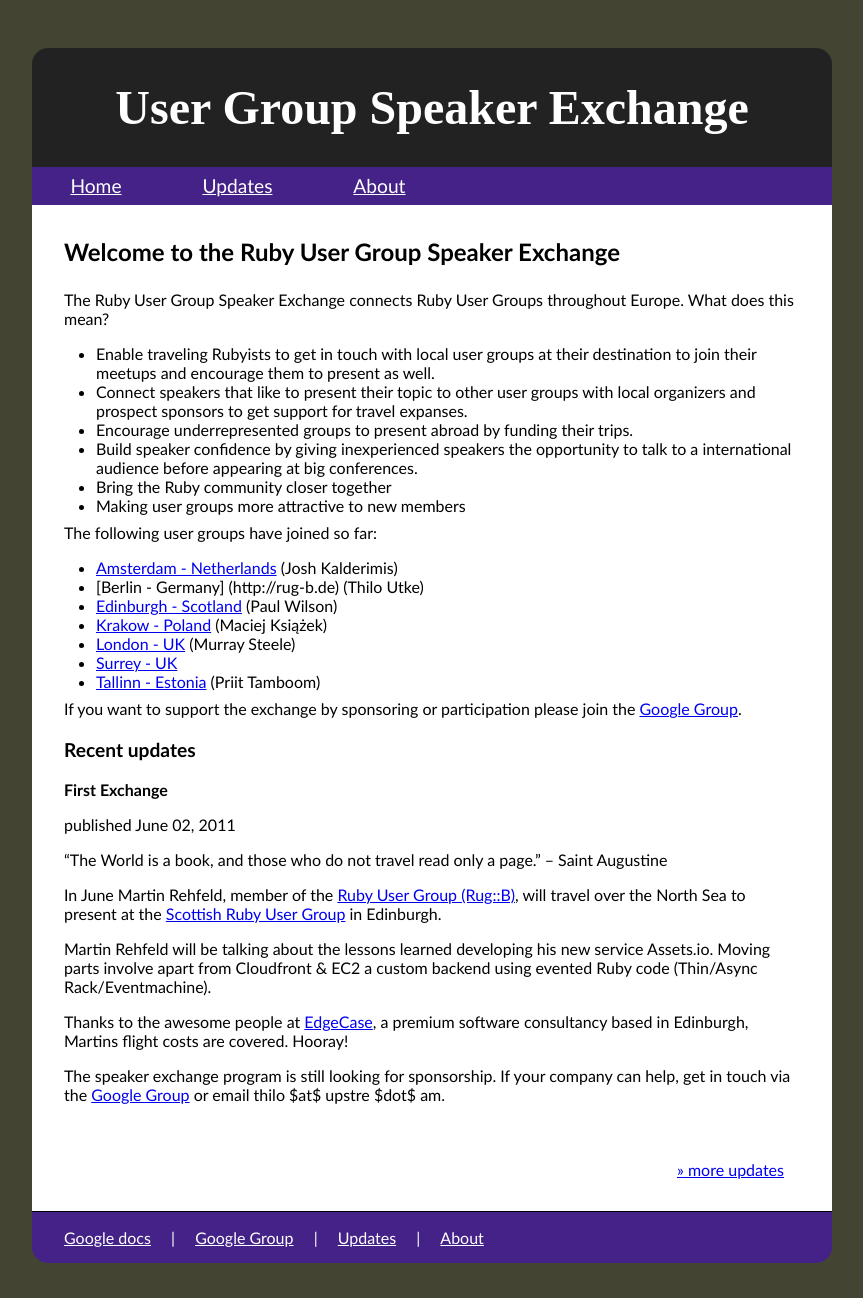
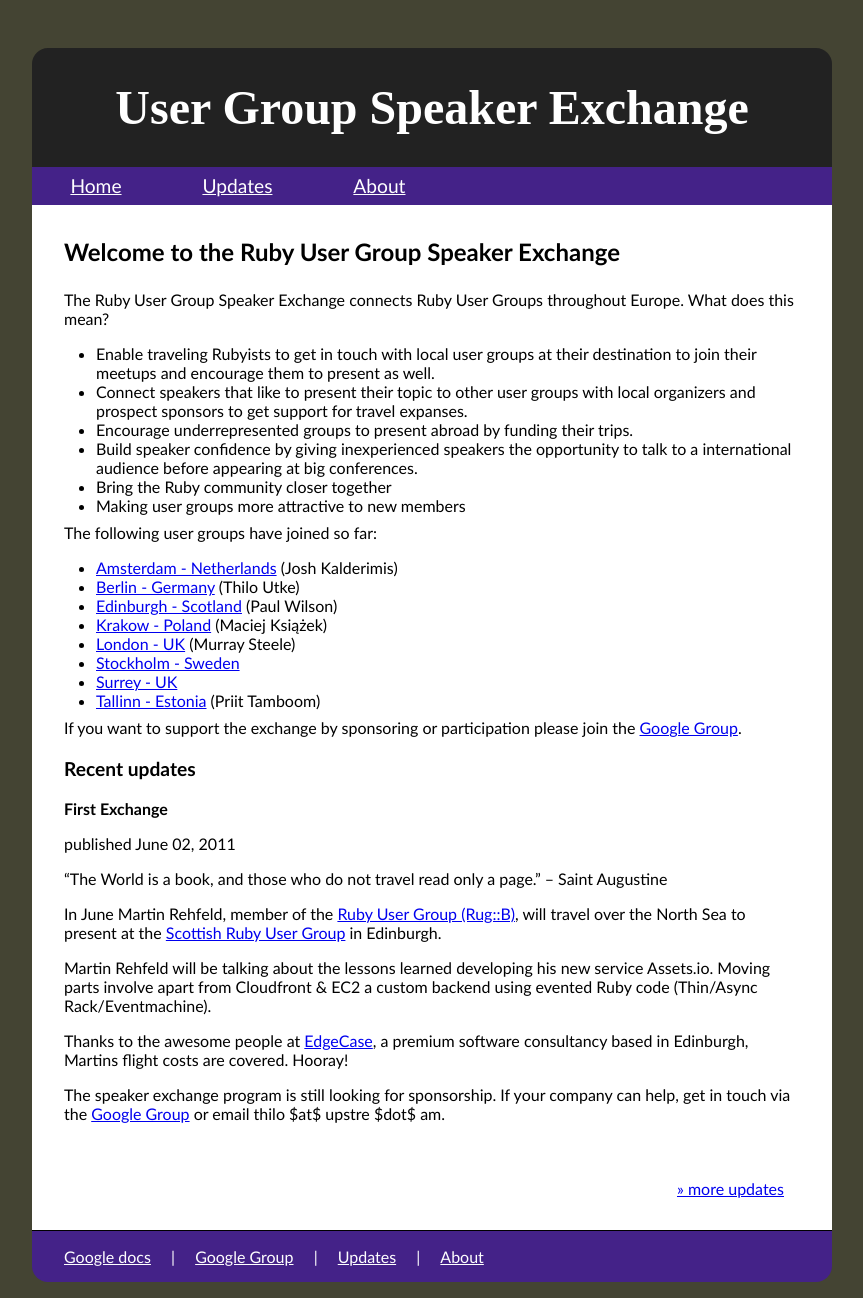
Before and after one commit to thilo/speakerexchange, a Jekyll site: the page built from index.md, in a window 1280 px wide. Shown: the whole page, without its empty margins (208-1071 px from the left). Built offline with Jekyll 4.4.1, drawn with Linux system fonts in a browser that asks for light colours.

Commit message:
added stockhom

```diff
--- a/index.md
+++ b/index.md
@@ -17,10 +17,11 @@
 The following user groups have joined so far:
 
 * [Amsterdam - Netherlands](http://amsterdam-rb.org/) (Josh Kalderimis)
-* [Berlin - Germany] (http://rug-b.de) (Thilo Utke)
+* [Berlin - Germany](http://rug-b.de) (Thilo Utke)
 * [Edinburgh - Scotland](http://scotrug.org/) (Paul Wilson)
 * [Krakow - Poland](http://www.ruby.org.pl/) (Maciej Książek)
 * [London - UK](http://lrug.org/) (Murray Steele)
+* [Stockholm - Sweden](http://rails.se/rails/show/HomePage)
 * [Surrey - UK](http://surreyrubyists.tumblr.com)
 * [Tallinn - Estonia](http://ruby.ee/en) (Priit Tamboom)
 
```
